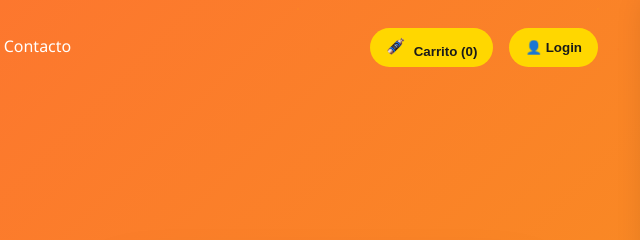
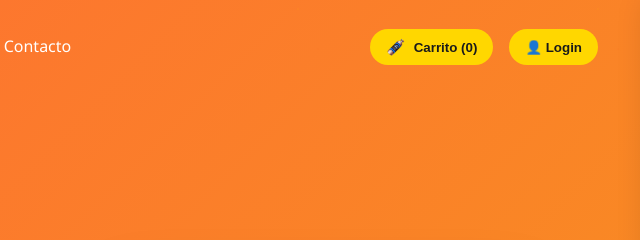
Before and after one commit to diegoosorio362-pixel/The-Collector-Store, a plain HTML site: page index.html in a window 1280 px wide. Shown: the top 240 px of the page, 622-1262 px from the left. Drawn offline with Linux system fonts and the light colour scheme.

Commit message:
Update index.html

```diff
--- a/index.html
+++ b/index.html
@@ -52,7 +52,7 @@
             background-attachment: fixed;
             min-height: 100vh;
             position: relative;
-        }
+            image.png        }
 
         /* Efectos de partículas optimizados */
         body::before {
@@ -165,7 +165,20 @@
             gap: 1rem;
             transition: all 0.3s cubic-bezier(0.4, 0, 0.2, 1);
         }
-        .btn { background: #ffd700; color: #1a1a1a; border: none; padding: 0.5rem 1rem; border-radius: 25px; cursor: pointer; font-weight: 600; transition: all 0.3s; }
+        .btn {
+            background: #ffd700;
+            color: #1a1a1a;
+            border: none;
+            padding: 0.5rem 1rem;
+            border-radius: 25px;
+            cursor: pointer;
+            font-weight: 600;
+            transition: all 0.3s;
+            display: flex;
+            align-items: center;
+            justify-content: center;
+            gap: 0.5rem;
+        }
         .btn:hover { background: #ffed4e; transform: translateY(-2px); }
         .hero { background: linear-gradient(135deg, #ff6b35, #f7931e); min-height: 100vh; display: flex; align-items: center; padding-top: 80px; position: relative; }
         .hero-content { max-width: 1200px; margin: 0 auto; padding: 0 20px; display: grid; grid-template-columns: 1fr 1fr; gap: 4rem; align-items: center; }
@@ -1111,8 +1124,8 @@
             </ul>
             <div class="nav-actions">
                 <button class="btn" onclick="toggleCart()">
-                    <img src="capsula.jpg" alt="Carrito" style="width: 20px; height: 20px; margin-right: 0.5rem; border-radius: 50%;">
-                    Carrito (0)
+                    <img src="capsula.jpg" alt="Carrito" style="width: 20px; height: 20px; border-radius: 50%; flex-shrink: 0;">
+                    <span>Carrito (0)</span>
                 </button>
                 <button class="btn" onclick="toggleLogin()">👤 Login</button>
             </div>
@@ -1782,7 +1795,7 @@
         function updateCartDisplay() {
             const totalItems = cart.reduce((sum, item) => sum + item.quantity, 0);
             if (domCache.cartButton) {
-                domCache.cartButton.innerHTML = `<img src="capsula.jpg" alt="Carrito" style="width: 20px; height: 20px; margin-right: 0.5rem; border-radius: 50%;">Carrito (${totalItems})`;
+                domCache.cartButton.innerHTML = `<img src="capsula.jpg" alt="Carrito" style="width: 20px; height: 20px; border-radius: 50%; flex-shrink: 0;"><span>Carrito (${totalItems})</span>`;
             }
 
             // Verificar que los elementos existan usando cache
```
